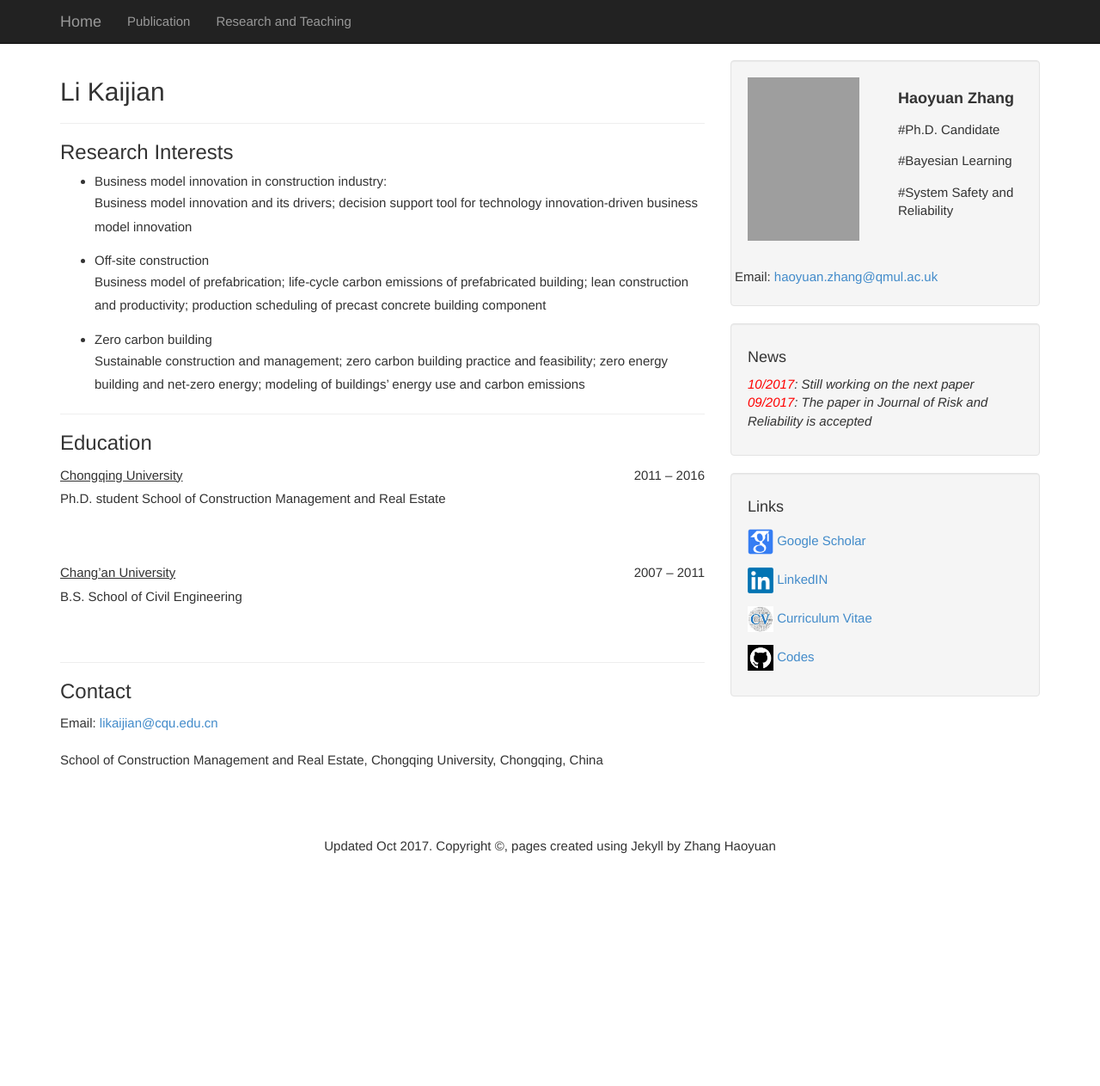
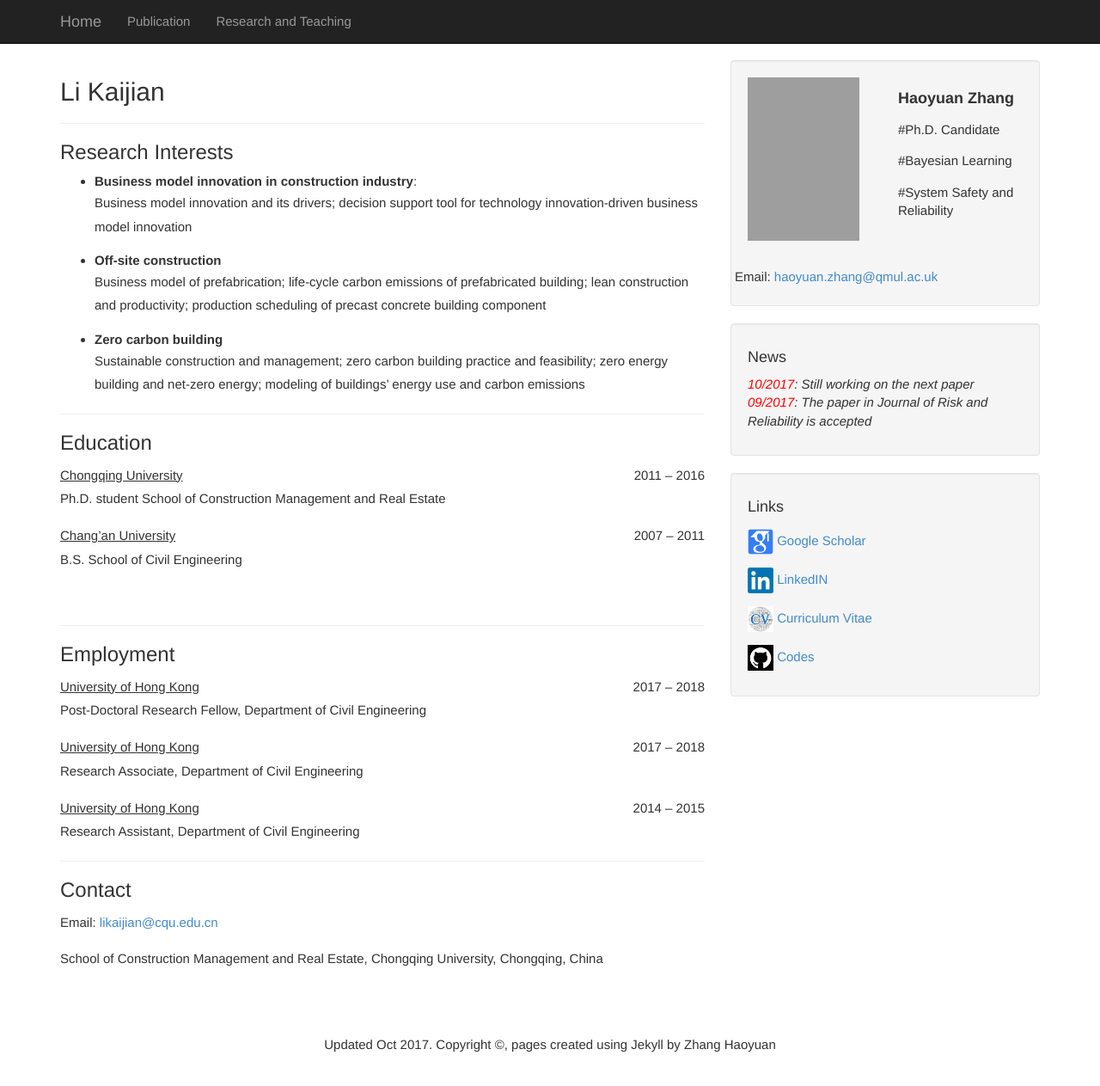
Before and after one commit to july0905/kaijian.github.io, a Jekyll site: the page built from index.html, in a window 1280 px wide and 1276 px high. Shown: the top 1263 px of the window at 86% size. Built offline with Jekyll 4.4.1, drawn with Linux system fonts in a browser that asks for light colours; the list of posts is cut into pages by our own code; grey boxes are pictures that could not be loaded.

Commit message:
Update index.html

```diff
--- a/index.html
+++ b/index.html
@@ -10,18 +10,18 @@ title: "Li Kaijian"
 
 <ul>
 <li>
-Business model innovation in construction industry:
+	<b>Business model innovation in construction industry</b>:
 	<p>Business model innovation and its drivers; decision support tool for technology innovation-driven business model innovation
 	</p>
 </li>
 	<li>
-Off-site construction
+<b>Off-site construction</b>
 	<p>Business model of prefabrication; life-cycle carbon emissions of prefabricated building; lean construction and productivity; production scheduling of precast concrete building component
 	</p>
 	</li>
 
 <li>
-Zero carbon building
+<b>Zero carbon building</b>
 	<p>Sustainable construction and management; zero carbon building practice and feasibility; zero energy building and net-zero energy; modeling of buildings’ energy use and carbon emissions
 	</p>
 
@@ -34,7 +34,6 @@ Zero carbon building
 	<u>Chongqing University</u><span style="float:right;">2011 – 2016 </span>
 	<br>Ph.D. student School of Construction Management and Real Estate
 </p>
-<p>&nbsp;</p>
 
 <p style="text-align:left;">
 	<u>Chang’an University</u><span style="float:right;">2007 – 2011 </span>
@@ -43,6 +42,24 @@ Zero carbon building
 <p>&nbsp;</p>
 
 <hr>
+<h3>Employment</h3>
+<p style="text-align:left;">
+	<u>University of Hong Kong</u><span style="float:right;">2017 – 2018 </span>
+	<br>Post-Doctoral Research Fellow, Department of Civil Engineering
+</p>
+
+<p style="text-align:left;">
+	<u>University of Hong Kong</u><span style="float:right;">2017 – 2018 </span>
+	<br>Research Associate, Department of Civil Engineering
+</p>
+
+<p style="text-align:left;">
+	<u>University of Hong Kong</u><span style="float:right;">2014 – 2015 </span>
+	<br>Research Assistant, Department of Civil Engineering
+</p>
+
+
+<hr>
 <h3>Contact</h3>
 <p>Email: <a href="mailto:likaijian@cqu.edu.cn">likaijian@cqu.edu.cn</a>  </p>
 <p>School of Construction Management and Real Estate, Chongqing University, Chongqing, China</p>
```
